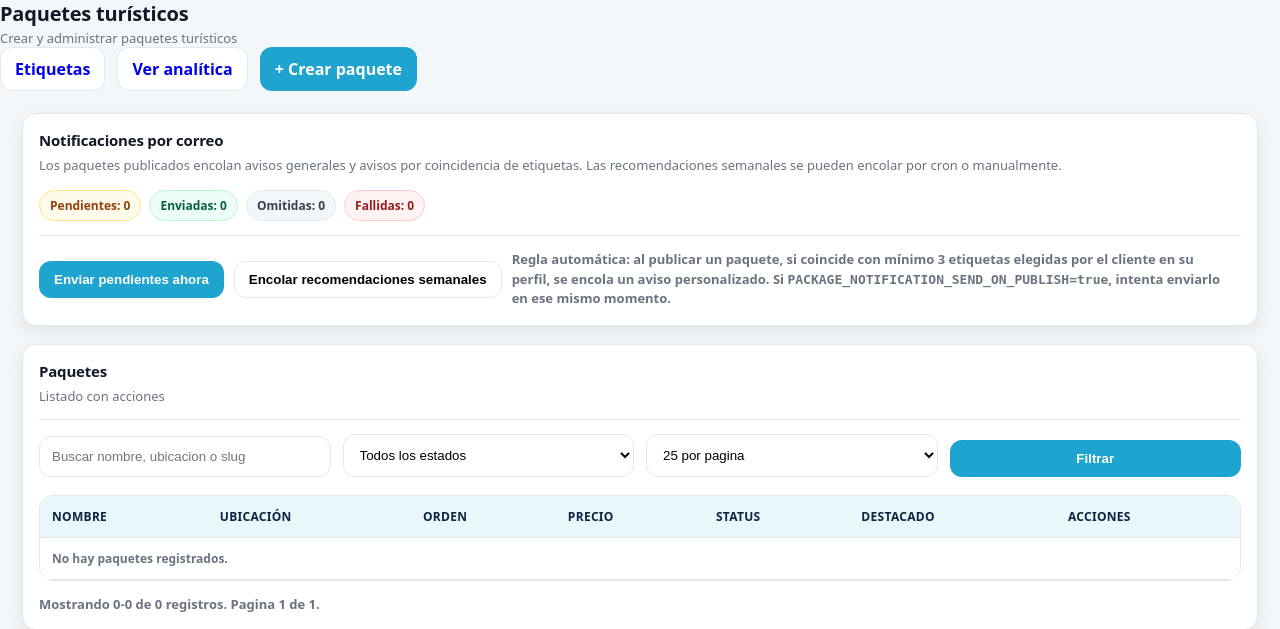
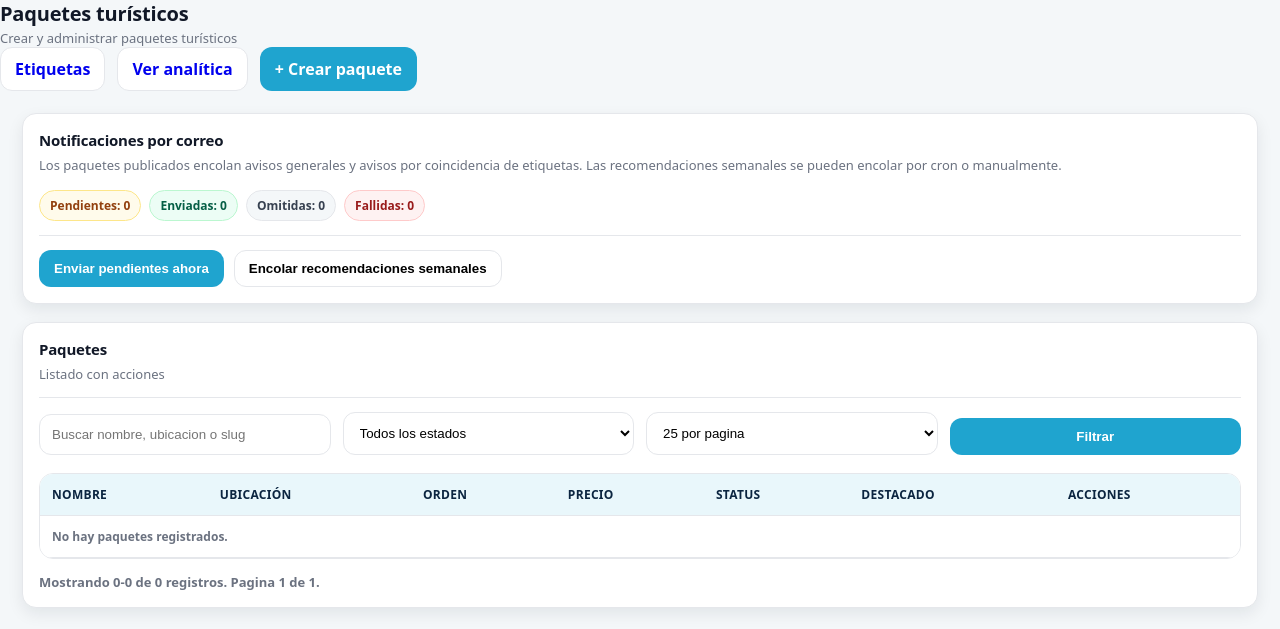
Before and after one commit to Mathnalytics17/overalesturlimitada, a PHP site: template views/admin/packageTour/list.php in a window 1280 px wide. Shown: the top 629 px of the page. Run offline with PHP 8.4, Linux system fonts and the light colour scheme; the template is opened without the code that fills it, so the values that code supplies are empty.

Commit message:
correcion texto expone env

```diff
--- a/views/admin/packageTour/list.php
+++ b/views/admin/packageTour/list.php
@@ -1,5 +1,7 @@
 <?php
+
 use app\Core\Csrf;
+
 $packages = $packages ?? [];
 $filters = $filters ?? [];
 $pagination = $pagination ?? [];
@@ -7,12 +9,14 @@ $notificationCounts = $notificationCounts ?? ['pending' => 0, 'sent' => 0, 'fail
 ?>
 <!DOCTYPE html>
 <html lang="es">
+
 <head>
   <meta charset="UTF-8">
   <meta name="viewport" content="width=device-width, initial-scale=1.0">
   <title>Administración de paquetes</title>
   <link rel="stylesheet" href="/styles/admin.css">
 </head>
+
 <body>
   <div class="app">
 
@@ -68,10 +72,7 @@ $notificationCounts = $notificationCounts ?? ['pending' => 0, 'sent' => 0, 'fail
               <button class="btn" type="submit">Encolar recomendaciones semanales</button>
             </form>
 
-            <div class="t-muted" style="font-size:13px; line-height:1.5; max-width:720px;">
-              Regla automática: al publicar un paquete, si coincide con mínimo 3 etiquetas elegidas por el cliente en su perfil, se encola un aviso personalizado.
-              Si <code>PACKAGE_NOTIFICATION_SEND_ON_PUBLISH=true</code>, intenta enviarlo en ese mismo momento.
-            </div>
+
           </div>
         </div>
         <div class="card">
@@ -181,4 +182,5 @@ $notificationCounts = $notificationCounts ?? ['pending' => 0, 'sent' => 0, 'fail
     </main>
   </div>
 </body>
+
 </html>
```
Lines whose indentation alone changed are shown as unchanged.
